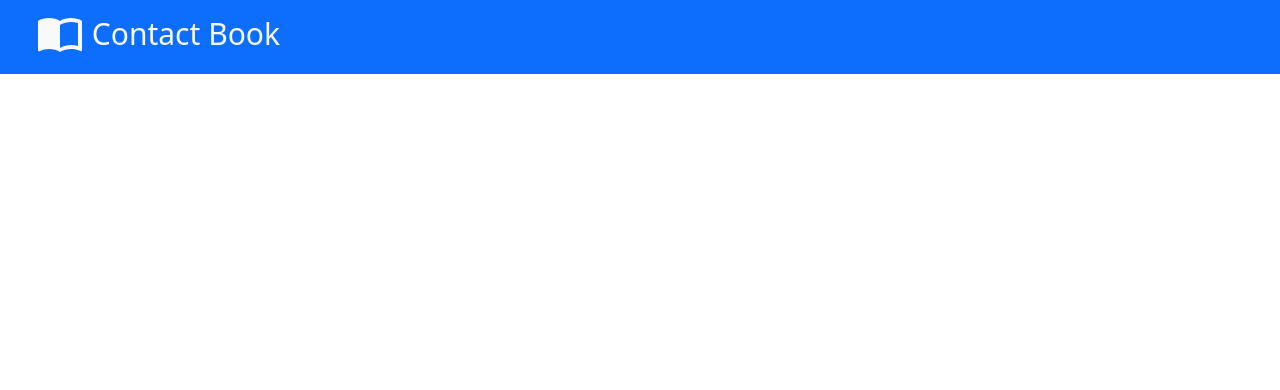
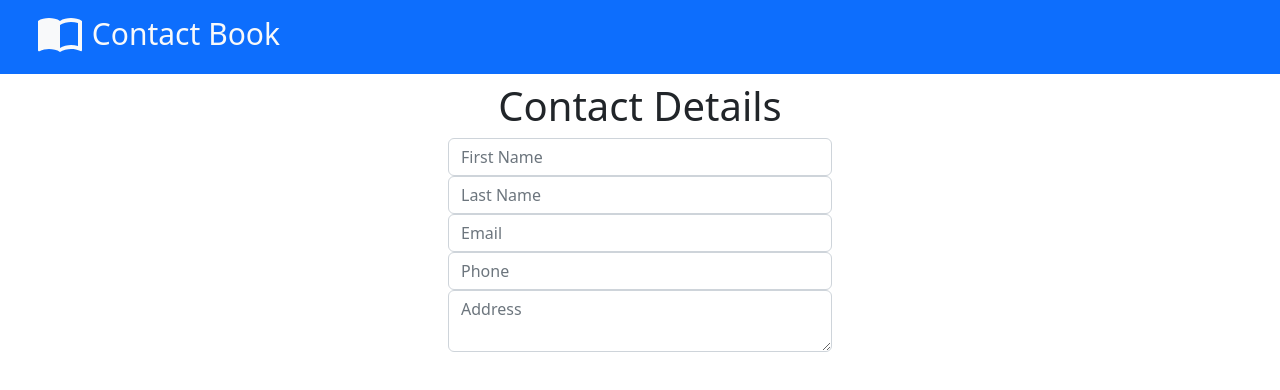
Before and after one commit to Abdurrehman2021-CS-44/contact-book, a React (Create React App) app: page / in a window 1280 px wide. Shown: the top 390 px of the page. Built offline with nearby package versions, Linux system fonts and the light colour scheme.

Commit message:
Add contact inputs fields

```diff
--- a/src/App.css
+++ b/src/App.css
@@ -5,3 +5,13 @@
 .navbar-brand {
   font-size: 30px;
 }
+
+.contact-details {
+  text-align: center;
+  /* width: 40%; */
+  padding: 0 35%;
+}
+
+.contact-details:nth-child(2) {
+  font-size: larger;
+}
--- a/src/components/App.js
+++ b/src/components/App.js
@@ -1,10 +1,12 @@
 import "../App.css";
 import Header from "./Header";
+import ContactDetails from "./ContactDetails";
 
 const App = () => {
     return (
         <div className="App">
             <Header />
+            <ContactDetails />
         </div>
     )
 };
--- /dev/null
+++ b/src/components/ContactDetails.js
@@ -0,0 +1,21 @@
+import InputField from "./InputField";
+
+const ContactDetails = () => {
+    return (
+        <>
+            <h1 className="display-6 my-2">Contact Details</h1>
+            <div className="contact-details">
+                <InputField type="text" placeholder="First Name" />
+                <InputField type="text" placeholder="Last Name" />
+                <InputField type="email" placeholder="Email" />
+                <InputField type="phone" placeholder="Phone" />
+                <div class="mb-3">
+                    <textarea class="form-control" id="exampleFormControlTextarea1" rows="2" placeholder="Address"></textarea>
+                </div>
+            </div>
+
+        </>
+    )
+};
+
+export default ContactDetails;
--- a/src/components/Header.js
+++ b/src/components/Header.js
@@ -9,13 +9,11 @@ const Header = () => {
     }
 
     return (
-        <>
-            <nav class="navbar bg-primary">
-                <div class="container-fluid">
-                    <span class="navbar-brand mb-0 ms-4 h1 text-light"><ImportContactsIcon style={styling} /> Contact Book</span>
-                </div>
-            </nav>
-        </>
+        <nav class="navbar bg-primary">
+            <div class="container-fluid">
+                <span class="navbar-brand mb-0 ms-4 h1 text-light"><ImportContactsIcon style={styling} /> Contact Book</span>
+            </div>
+        </nav>
     )
 };
 
--- /dev/null
+++ b/src/components/InputField.js
@@ -0,0 +1,7 @@
+const InputField = (props) => {
+    return (
+        <input type={props.type} class="form-control" placeholder={props.placeholder} />
+    )
+};
+
+export default InputField;
```
